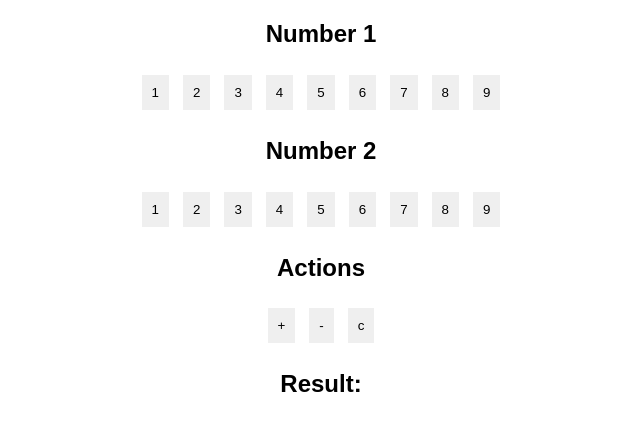
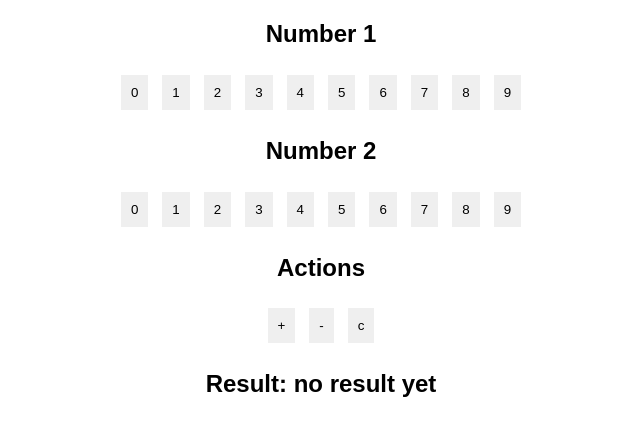
Before and after one commit to LinkedInLearning/react-code-challenges-2481088, a React (Create React App) app: page / in a window 1280 px wide. Shown: the top 436 px of the page, without its empty margins (319-959 px from the left). Built offline with nearby package versions, Linux system fonts and the light colour scheme.

Commit message:
final code

```diff
--- a/src/09-simple-calculator/SimpleCalculator.js
+++ b/src/09-simple-calculator/SimpleCalculator.js
@@ -1,41 +1,54 @@
-const initialState = {}
+import { useReducer } from 'react'
 
-function reducer (state, action) {}
+const initialState = {
+  num1: 0,
+  num2: 0,
+  result: 'no result yet'
+}
+
+function reducer (state, action) {
+  if (action.type === 'SET_NUM_ONE') return { ...state, num1: action.number }
+  if (action.type === 'SET_NUM_TWO') return { ...state, num2: action.number }
+  if (action.type === 'ADD') return { ...state, result: state.num1 + state.num2 }
+  if (action.type === 'SUBTRACT') return { ...state, result: state.num1 - state.num2 }
+  if (action.type === 'CLEAR') return initialState
+}
 
 export default function SimpleCalculator () {
+  const [state, dispatch] = useReducer(reducer, initialState)
+
+  const numbers = [0, 1, 2, 3, 4, 5, 6, 7, 8, 9]
   return (
     <div>
       <div>
         <h2>Number 1</h2>
-        <button>1</button>
-        <button>2</button>
-        <button>3</button>
-        <button>4</button>
-        <button>5</button>
-        <button>6</button>
-        <button>7</button>
-        <button>8</button>
-        <button>9</button>
+        {numbers.map(number => (
+          <button
+            key={number}
+            onClick={() => dispatch({ type: 'SET_NUM_ONE', number })}
+          >
+            {number}
+          </button>))}
       </div>
       <div>
         <h2>Number 2</h2>
-        <button>1</button>
-        <button>2</button>
-        <button>3</button>
-        <button>4</button>
-        <button>5</button>
-        <button>6</button>
-        <button>7</button>
-        <button>8</button>
-        <button>9</button>
+        {numbers.map(number => (
+          <button
+            key={number}
+            onClick={() => dispatch({ type: 'SET_NUM_TWO', number })}
+          >
+            {number}
+          </button>))}
       </div>
       <div>
         <h2>Actions</h2>
-        <button>+</button>
-        <button>-</button>
-        <button>c</button>
+        <button onClick={() => dispatch({ type: 'ADD' })}>+</button>
+        <button onClick={() => dispatch({ type: 'SUBTRACT' })}>-</button>
+        <button onClick={() => dispatch({ type: 'CLEAR' })}>c</button>
       </div>
-      <div><h2>Result:</h2></div>
+      <div>
+        <h2>Result: {state.result}</h2>
+      </div>
     </div>
   )
 }
```
